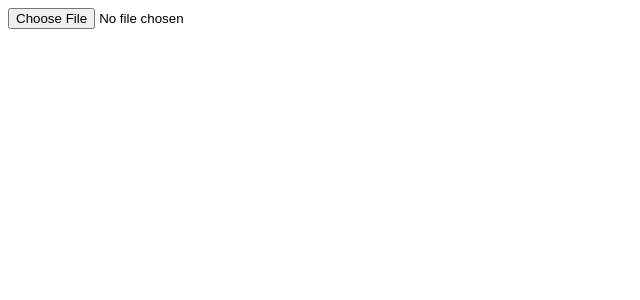
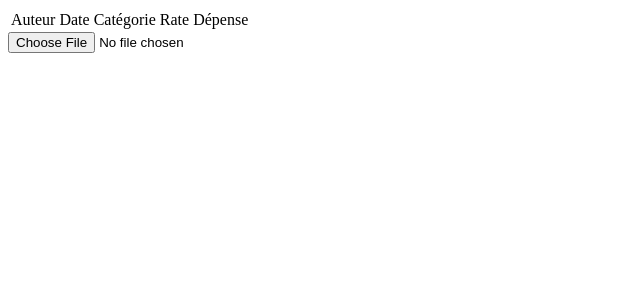
Before and after one commit to Madjerx/tricount-app, an Angular app: page /home in a window 1280 px wide. Shown: the top 300 px of the page, without its empty margins (0-640 px from the left). Built offline with nearby package versions, Linux system fonts and the light colour scheme.

Commit message:
add table component, fed by the csv loading

```diff
--- a/src/app/app-routing.module.ts
+++ b/src/app/app-routing.module.ts
@@ -1,6 +1,7 @@
 import { NgModule } from '@angular/core';
 import { RouterModule, Routes } from '@angular/router';
 import { ImportCsvComponent } from './components/import-csv/import-csv.component';
+import { DepensesTableComponent } from './components/depenses-table/depenses-table.component';
 
 
 @NgModule({
@@ -12,7 +13,7 @@ export class AppRoutingModule {
   public static routes: Routes = [
     {
       path: 'home',
-      component: ImportCsvComponent
+      component: DepensesTableComponent
 
     }
   ]
--- a/src/app/app.module.ts
+++ b/src/app/app.module.ts
@@ -4,11 +4,13 @@ import { BrowserModule } from '@angular/platform-browser';
 import { AppRoutingModule } from './app-routing.module';
 import { AppComponent } from './app.component';
 import { ImportCsvComponent } from './components/import-csv/import-csv.component';
+import { DepensesTableComponent } from './components/depenses-table/depenses-table.component';
 
 @NgModule({
   declarations: [
     AppComponent,
-    ImportCsvComponent
+    ImportCsvComponent,
+    DepensesTableComponent
   ],
   imports: [
     BrowserModule,
--- /dev/null
+++ b/src/app/components/depenses-table/depenses-table.component.html
@@ -0,0 +1,23 @@
+<table>
+    <thead>
+        <tr>
+            <td>Auteur</td>
+            <td>Date</td>
+            <td>Catégorie</td>
+            <td>Rate</td>
+            <td>Dépense</td>
+        </tr>
+    </thead>
+    <tbody>
+        <ng-container *ngFor="let depense of depenses">
+            <tr>
+                <td>{{depense.getName()}}</td>
+                <td>{{depense.getDate()}}</td>
+                <td>{{depense.getCategory()}}</td>
+                <td>{{depense.getRate()}}</td>
+                <td>{{depense.getSpent()}}</td>
+            </tr>
+        </ng-container>
+    </tbody>
+</table>
+<app-import-csv (selectedDepenses)="addDepenses($event)"></app-import-csv>
--- /dev/null
+++ b/src/app/components/depenses-table/depenses-table.component.ts
@@ -0,0 +1,20 @@
+import { Component } from '@angular/core';
+import { Depense } from 'src/app/models/depense';
+
+@Component({
+  selector: 'app-depenses-table',
+  templateUrl: './depenses-table.component.html',
+  styleUrls: ['./depenses-table.component.scss']
+})
+export class DepensesTableComponent {
+  public depenses: Depense[] = [];
+
+  public constructor(){};
+
+  public addDepenses(depenses: Depense[]):void {
+    this.depenses = depenses;
+    console.log('this depenses', this.depenses);
+
+
+  }
+}
--- a/src/app/components/import-csv/import-csv.component.ts
+++ b/src/app/components/import-csv/import-csv.component.ts
@@ -1,6 +1,7 @@
-import { Component } from '@angular/core';
+import { Component, EventEmitter, Output } from '@angular/core';
 import * as moment from 'moment';
 import { Depense } from 'src/app/models/depense';
+import { CsvImportService } from 'src/app/services/csv-import.service';
 
 @Component({
   selector: 'app-import-csv',
@@ -9,7 +10,12 @@ import { Depense } from 'src/app/models/depense';
 })
 export class ImportCsvComponent {
 
+  public constructor(private csvService: CsvImportService) { }
+
   // method to get data from CSV into a Depense array
+
+  @Output() selectedDepenses: EventEmitter<Depense[]> = new EventEmitter<Depense[]>();
+
 
   onFileSelected(event: any): void {
 
@@ -19,7 +25,9 @@ export class ImportCsvComponent {
     const reader: FileReader = new FileReader();
 
 
+
     reader.onload = () => {
+
 
       const csvData = reader.result as string;
 
@@ -61,14 +69,13 @@ export class ImportCsvComponent {
         depenseObj.setSpent(depense['spent']);
         return depenseObj;
       })
-
-      console.log('depenses = ',depenses);
-
+      console.log('depenses = ', depenses);
+      this.selectedDepenses.emit(depenses);
 
     }
 
     reader.readAsText(file);
-
   }
 
+
 }
--- /dev/null
+++ b/src/app/services/csv-import.service.ts
@@ -0,0 +1,13 @@
+import { Injectable } from '@angular/core';
+import { Depense } from '../models/depense';
+import * as moment from 'moment';
+
+@Injectable({
+  providedIn: 'root'
+})
+export class CsvImportService {
+
+  constructor() { }
+
+
+}
```
Also changed, not shown: src/app/components/depenses-table/depenses-table.component.scss (added), 2 other files (tests, documents, lock files or other folders).
